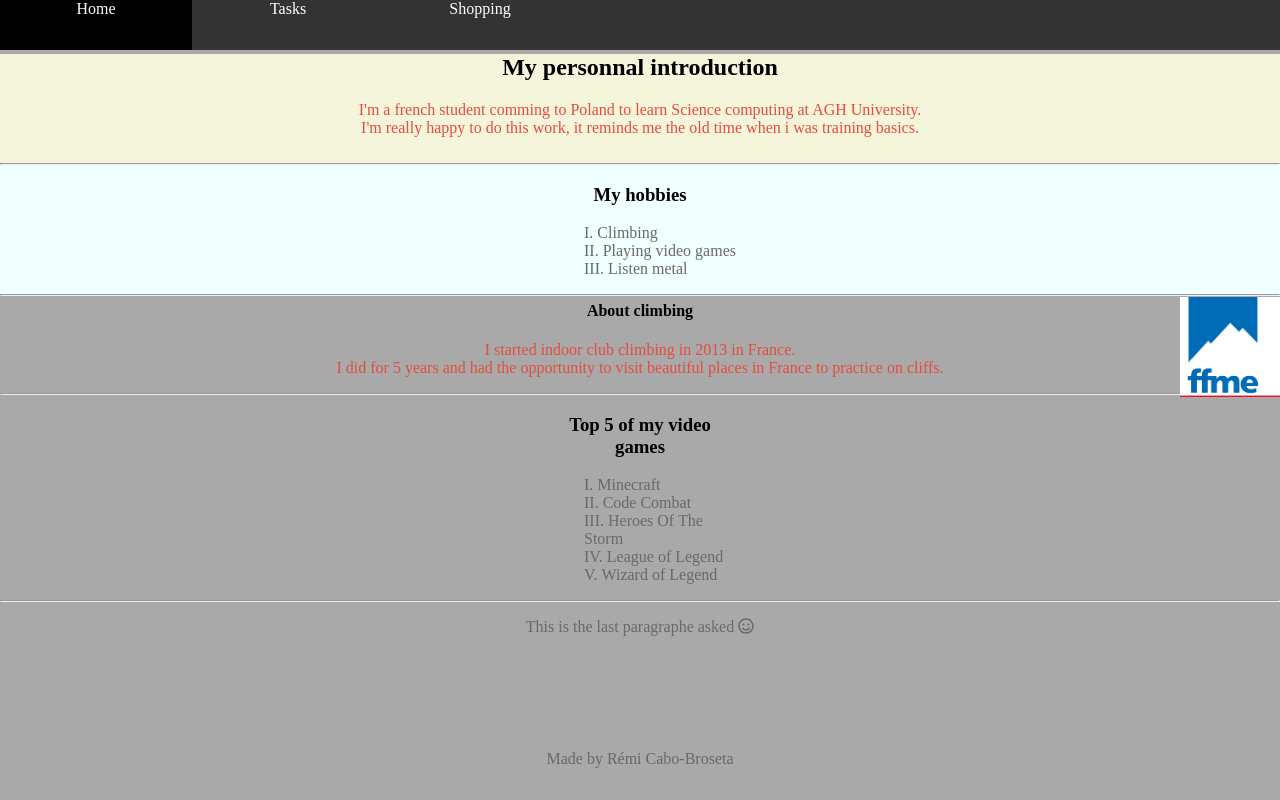
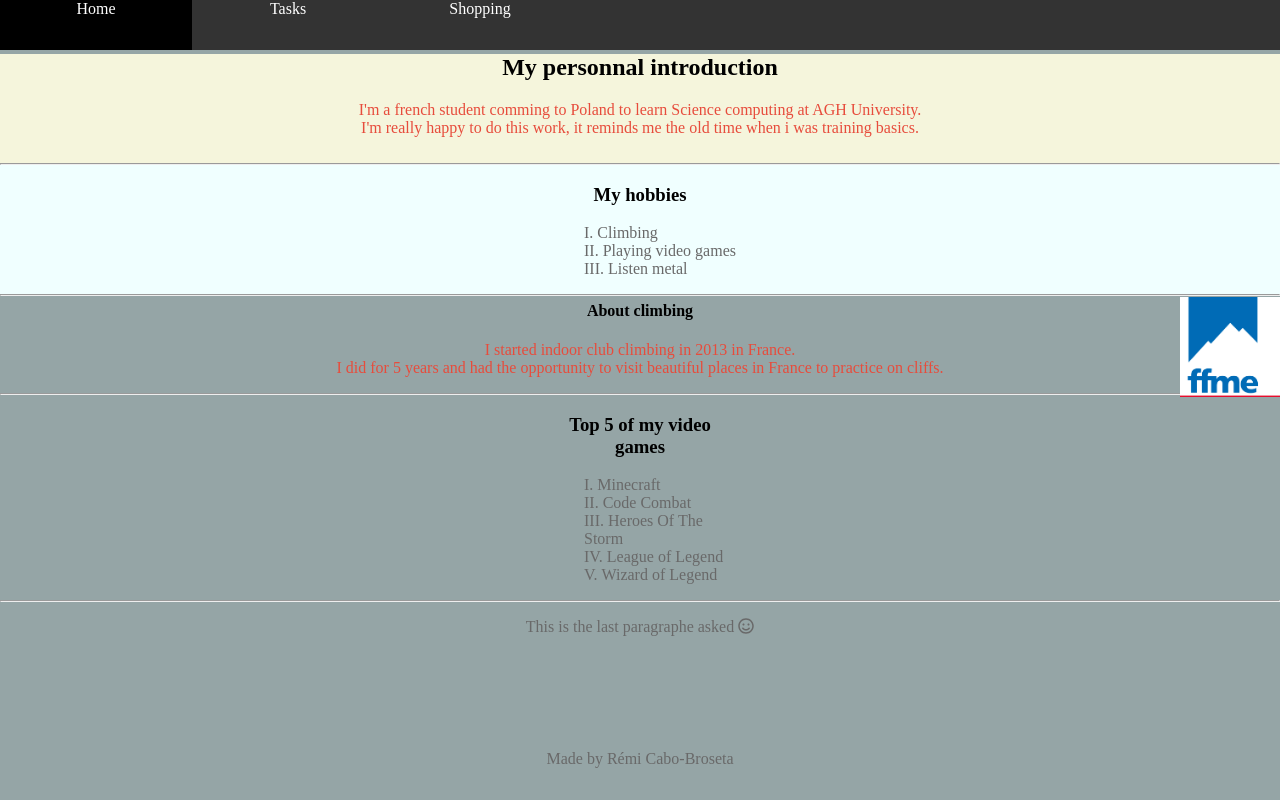
Before and after one commit to TheCaliban/TheCaliban.github.io, a plain HTML site: page index.html in a window 1280 px wide. Drawn offline with nearby package versions, Linux system fonts and the light colour scheme.

Commit message:
Updated color background

```diff
--- a/css/style.css
+++ b/css/style.css
@@ -9,7 +9,7 @@ body
     position: relative;
     margin: 0;
     min-height: 100%;
-    background-color: darkgray;
+    background-color: #95a5a6;
 }
 
 p, li
```
